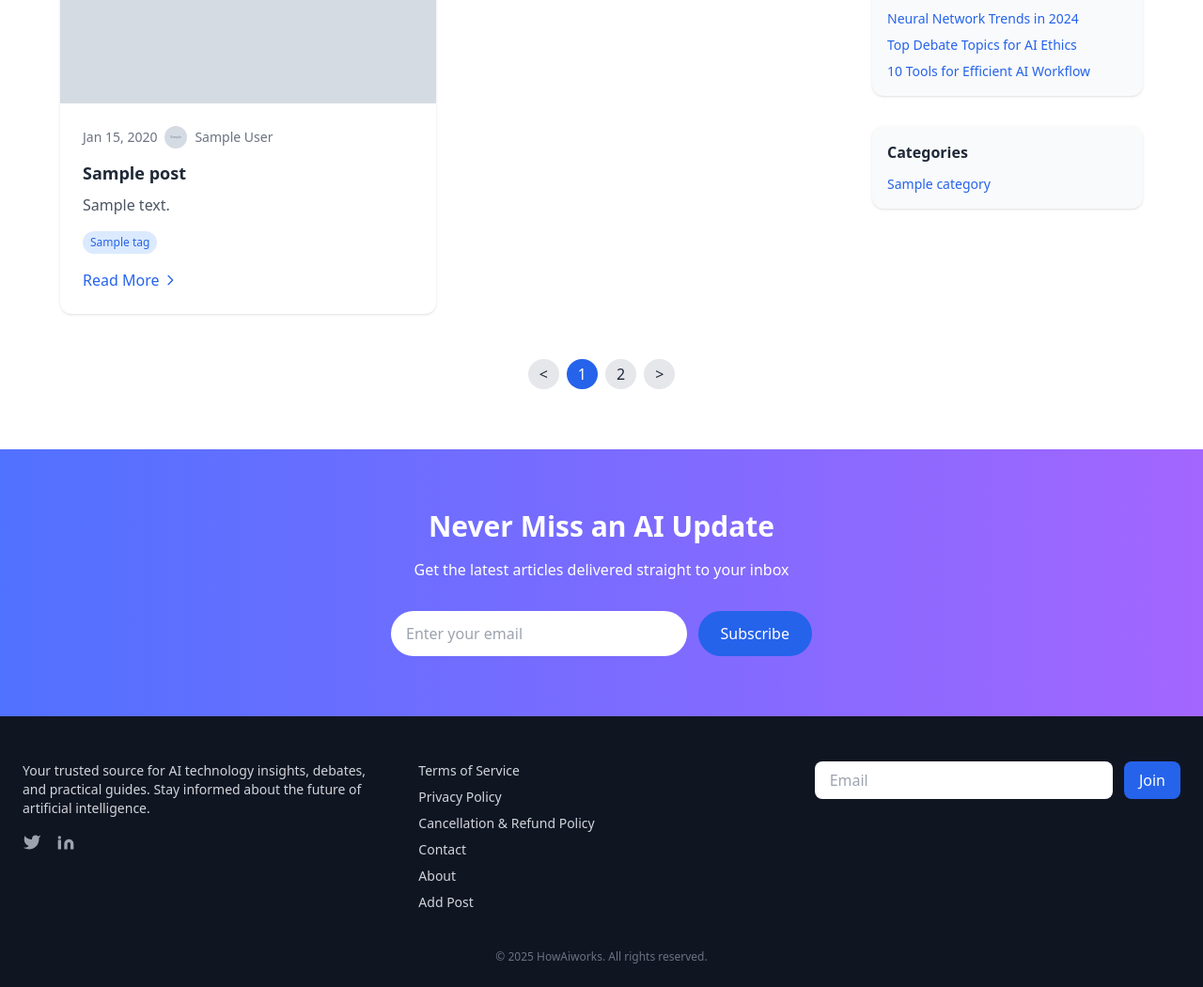
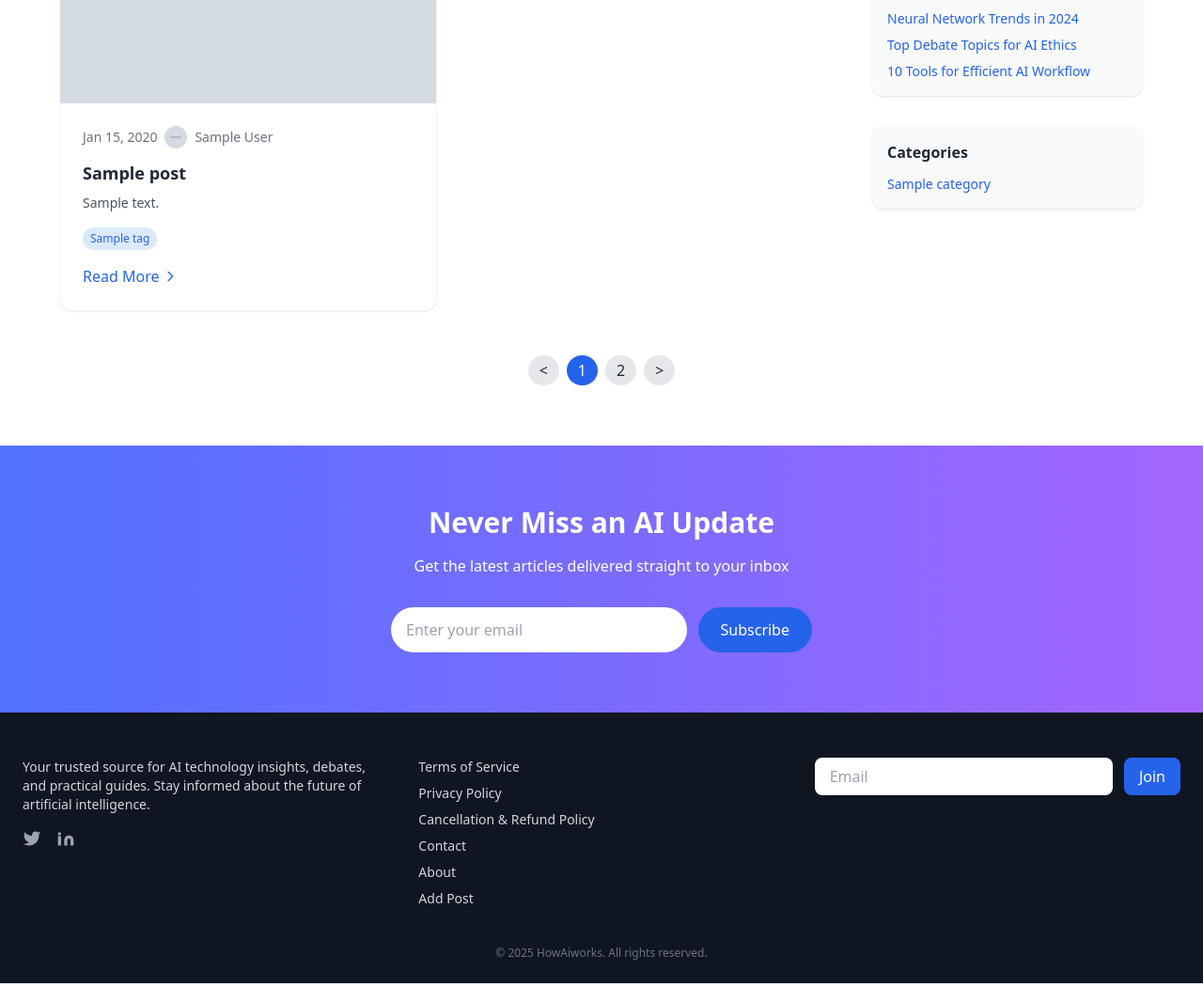
Before and after one commit to rammedisetti/ai-blog, a Django app: page /blog/ in a window 1280 px wide. Shown: the part 591-1641 px from the top of the page at 94% size. Run offline with Django 5.2, Linux system fonts and the light colour scheme; tables that the repository leaves empty hold one stand-in row (values such as "Sample post"); grey boxes marked "Sample" are stand-in pictures; some libraries are stand-ins or nearby versions.

Commit message:
added .vscode to gitignore and made changes to bloghome

```diff
--- a/blog/templates/blog/blog_home.html
+++ b/blog/templates/blog/blog_home.html
@@ -43,7 +43,7 @@
                         <span>{{ post.author.get_full_name|default:post.author.username }}</span>
                     </div>
                     <h3 class="font-semibold text-lg mb-2">{{ post.title }}</h3>
-                    <p class="text-gray-600 mb-4">{{ post.excerpt }}</p>
+                    <p class="text-gray-600 text-sm mb-4 line-clamp-3">{{ post.excerpt }}</p>
                     <div class="flex flex-wrap gap-2 mb-4">
                         {% for tag in post.tags.all %}
                         <span class="px-2 py-1 text-xs rounded-full bg-blue-100 text-blue-600">{{ tag.name }}</span>
```
Also changed, not shown: 1 other file.
